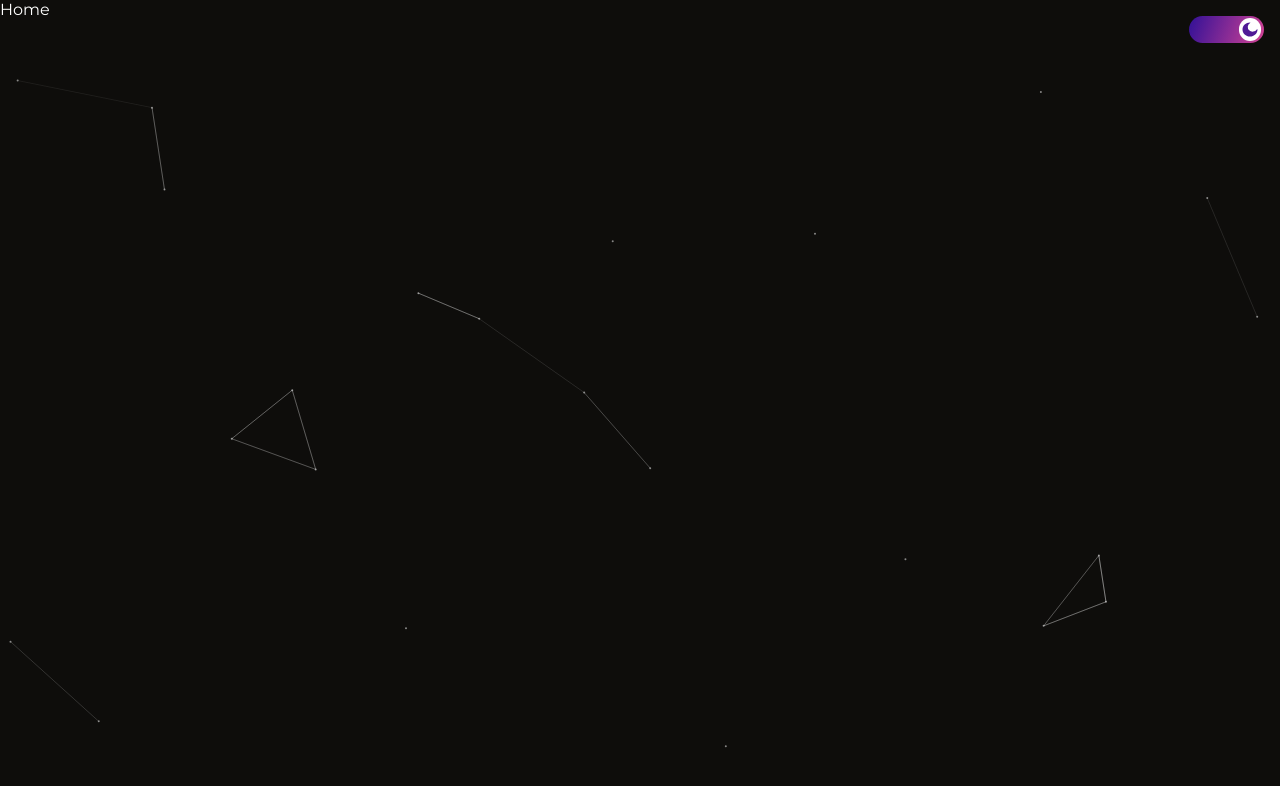
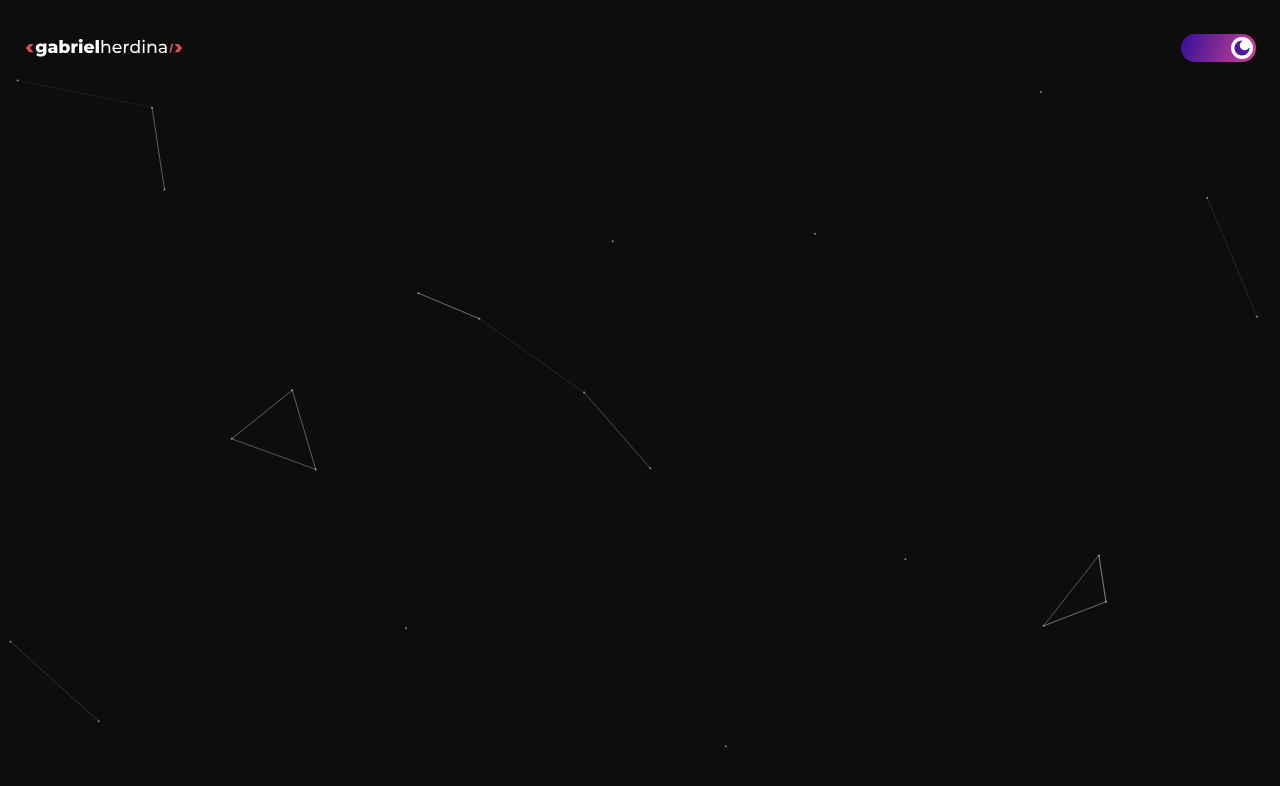
Before and after one commit to gabrielhdn/portfolio, a React (Vite) app: page / in a window 1280 px wide. Shown: the top 786 px of the page. Built offline with nearby package versions, Linux system fonts and the light colour scheme.

Commit message:
feat: created a header for the Home Page

```diff
--- a/src/components/Header/components/Socials/styles.ts
+++ b/src/components/Header/components/Socials/styles.ts
@@ -15,7 +15,7 @@ export const Container = styled.div`
     cursor: pointer;
   }
 
-  @media(max-width: ${({ theme }) => theme.breakpoints.mobile}) {
+  @media(max-width: 720px) {
     gap: 1.2rem;
 
     svg {
--- a/src/components/Header/styles.ts
+++ b/src/components/Header/styles.ts
@@ -33,7 +33,7 @@ export const Container = styled(motion.header)`
     padding: 2rem 2rem;
   }
 
-  @media(max-width: ${({ theme }) => theme.breakpoints.mobile}) {
+  @media(max-width: 720px) {
     padding: 1.5rem 1.5rem;
 
     .menu-icon {
@@ -64,7 +64,7 @@ export const Navigation = styled.nav<INavigation>`
   }
 
 
-  @media(max-width: ${({ theme }) => theme.breakpoints.mobile}) {
+  @media(max-width: 720px) {
     position: fixed;
     inset: 0 0 0 25%;
 
--- a/src/components/Switch/styles.ts
+++ b/src/components/Switch/styles.ts
@@ -39,7 +39,7 @@ export const Container = styled.div`
                       rgba(216,68,148,1) 103.3%);
   `}
 
-  @media(min-width: ${({ theme }) => theme.breakpoints.desktop}) {
+  @media(min-width: 1200px) {
     width: 4.7rem;
   }
 `;
--- a/src/pages/Home/index.tsx
+++ b/src/pages/Home/index.tsx
@@ -1,10 +1,16 @@
 import BGParticles from '../../components/BGParticles';
 import Switch from '../../components/Switch';
 import useMobileHeightFix from '../../hooks/useMobileHeightFix';
+import { useTheme } from '../../context/ThemeContext';
+
+import BlackLogo from '../../assets/images/LogoBlack.svg';
+import WhiteLogo from '../../assets/images/Logo.svg';
 import * as S from './styles';
 
 const Home: React.FC = () => {
   const containerRef = useMobileHeightFix('height');
+  const { theme } = useTheme();
+  const { title } = theme;
 
   return (
     <S.Container
@@ -14,11 +20,19 @@ const Home: React.FC = () => {
       ref={containerRef}
     >
       <BGParticles />
-      Home
 
-      <div className="switch">
-        <Switch />
-      </div>
+      <header>
+        <img
+          src={title === 'dark' ? WhiteLogo : BlackLogo}
+          alt="Gabriel Herdina"
+          className="logo"
+        />
+
+        <div className="switch">
+          <Switch />
+        </div>
+      </header>
+
     </S.Container>
   );
 };
--- a/src/pages/Home/styles.ts
+++ b/src/pages/Home/styles.ts
@@ -2,12 +2,30 @@ import { motion } from 'framer-motion';
 import styled from 'styled-components';
 
 export const Container = styled(motion.div)`
+  position: relative;
   width: 100%;
   height: 100vh;
 
-  .switch {
-    position: absolute;
-    top: 1rem;
-    right: 1rem;
+  header {
+    width: 100%;
+    position: fixed;
+    top: 0;
+
+    display: flex;
+    padding: 1rem 1.2rem;
+    justify-content: space-between;
+    align-items: center;
+
+    @media(min-width: 1000px) {
+      padding: 1rem 1.5rem;
+    }
+  }
+
+  .logo {
+    width: 8rem;
+
+    @media(min-width: 1000px) {
+      width: 10rem;
+    }
   }
 `;
```
Also changed, not shown: src/assets/images/Logo.svg (added), src/assets/images/LogoBlack.svg (added).
